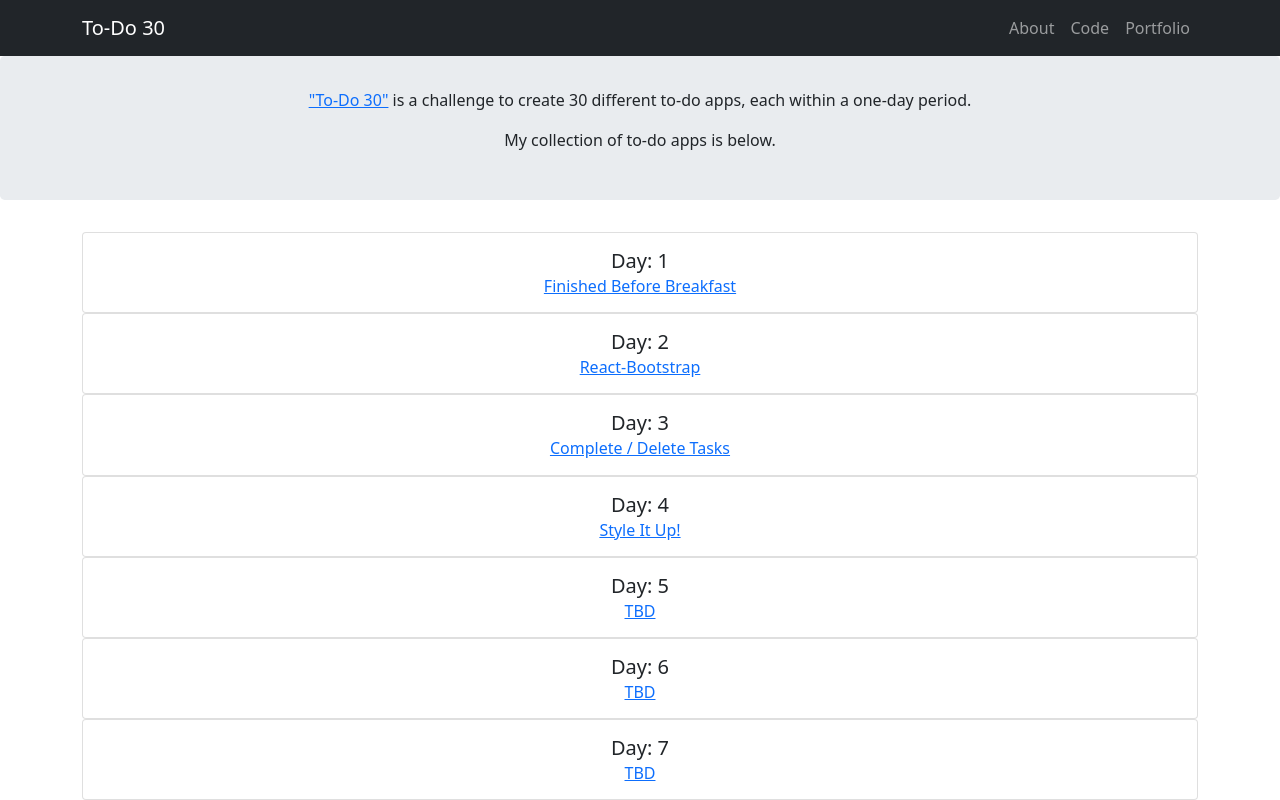
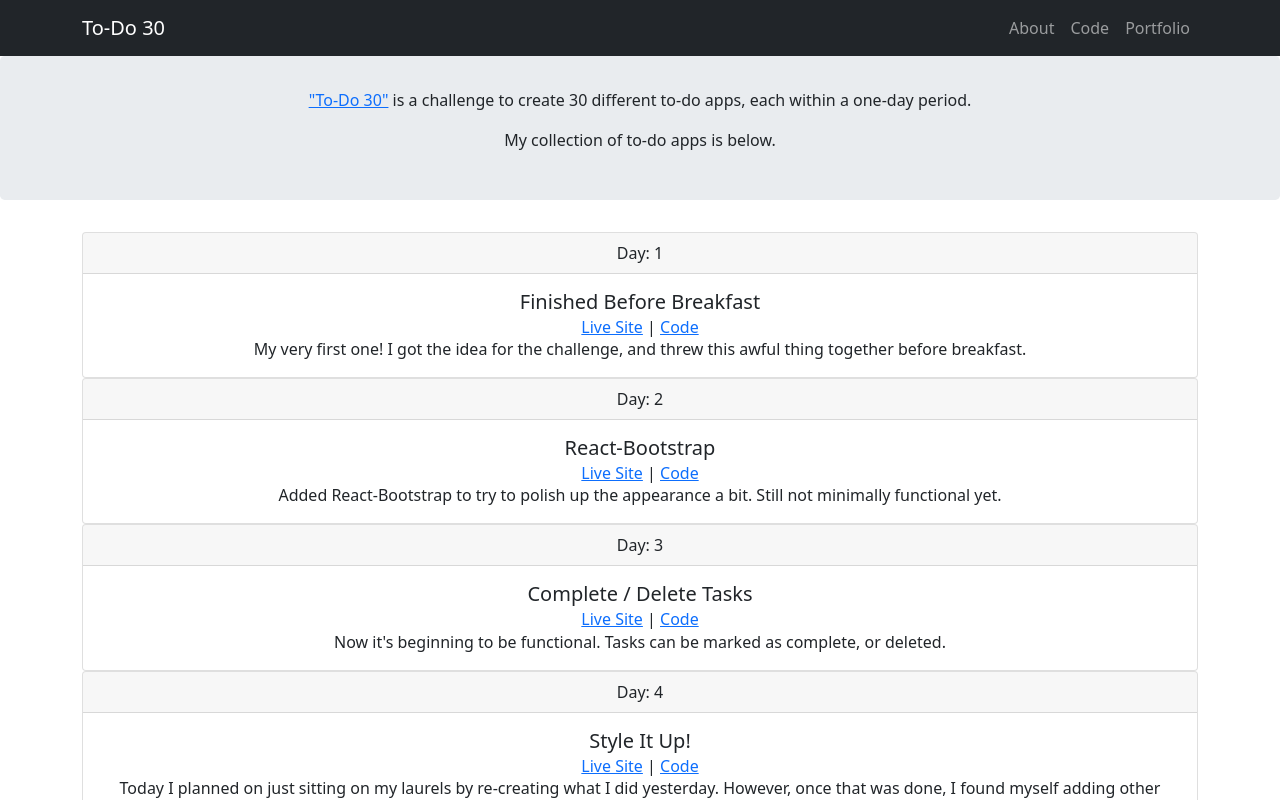
Before and after one commit to ejw773/to-do-30, a React (Create React App) app: page / in a window 1280 px wide. Shown: the top 800 px of the page. Built offline with nearby package versions, Linux system fonts and the light colour scheme.

Commit message:
adds comments to cards

```diff
--- a/src/components/CardComponent.js
+++ b/src/components/CardComponent.js
@@ -4,7 +4,7 @@ import projectInfo from '../shared/projectInfo';
 
 const ProjectCard = () => {
     const renderCards = projectInfo.map((item) =>
-        <RenderCards key={item.day} title={item.title} link={item.link} day={item.day}/>
+        <RenderCards key={item.day} title={item.title} link={item.link} day={item.day} comment={item.comment} code={item.code}/>
     );
     return (
         <ul>
--- a/src/components/RenderCardsComponent.js
+++ b/src/components/RenderCardsComponent.js
@@ -13,9 +13,11 @@ const RenderCards = (props) => {
     const linkString = baseUrl + adjustedDayString;
     return (
         <Card>
+            <Card.Header>Day: {props.day}</Card.Header>
             <Card.Body>
-                <Card.Title>Day: {props.day}</Card.Title>
-                <Card.Subtitle><a href={linkString} target="_blank" rel="noreferrer">{props.title}</a></Card.Subtitle>
+                <Card.Title>{props.title}</Card.Title>
+                <Card.Subtitle><a href={linkString}>Live Site</a> | <a href={props.code} target="_blank" rel="noreferrer">Code</a></Card.Subtitle>
+                <Card.Text>{props.comment}</Card.Text>
             </Card.Body>
         </Card>
     )
--- a/src/shared/projectInfo.js
+++ b/src/shared/projectInfo.js
@@ -1,19 +1,27 @@
 const projectInfo = [
     {
         day: 1,
-        title: 'Finished Before Breakfast'
+        title: 'Finished Before Breakfast',
+        comment: 'My very first one! I got the idea for the challenge, and threw this awful thing together before breakfast.',
+        code: 'https://github.com/ejw773/to-do-30/tree/todo01'
     },
     {
         day: 2,
-        title: 'React-Bootstrap'
+        title: 'React-Bootstrap',
+        comment: 'Added React-Bootstrap to try to polish up the appearance a bit. Still not minimally functional yet.',
+        code: 'https://github.com/ejw773/to-do-30/tree/02'
     },
     {
         day: 3,
-        title: 'Complete / Delete Tasks'
+        title: 'Complete / Delete Tasks',
+        comment: "Now it's beginning to be functional. Tasks can be marked as complete, or deleted.",
+        code: 'https://github.com/ejw773/to-do-30/tree/03'
     },
     {
         day: 4,
-        title: 'Style It Up!'
+        title: 'Style It Up!',
+        comment: 'Today I planned on just sitting on my laurels by re-creating what I did yesterday. However, once that was done, I found myself adding other styling improvements. I even integrated saving state to local storage. With hooks, it’s so easy!',
+        code: 'https://github.com/ejw773/to-do-30/tree/04'
     },
     {
         day: 5,
```
